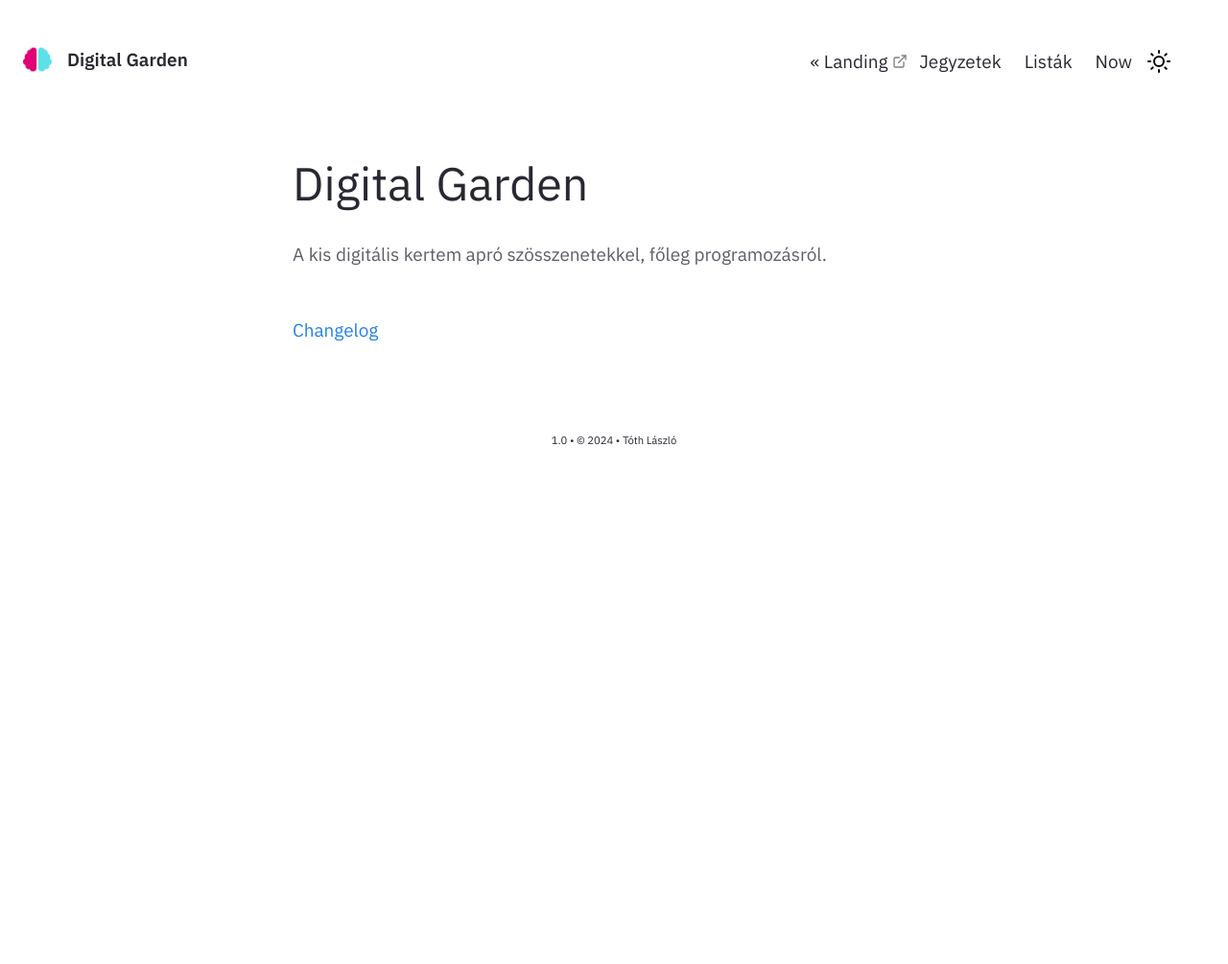
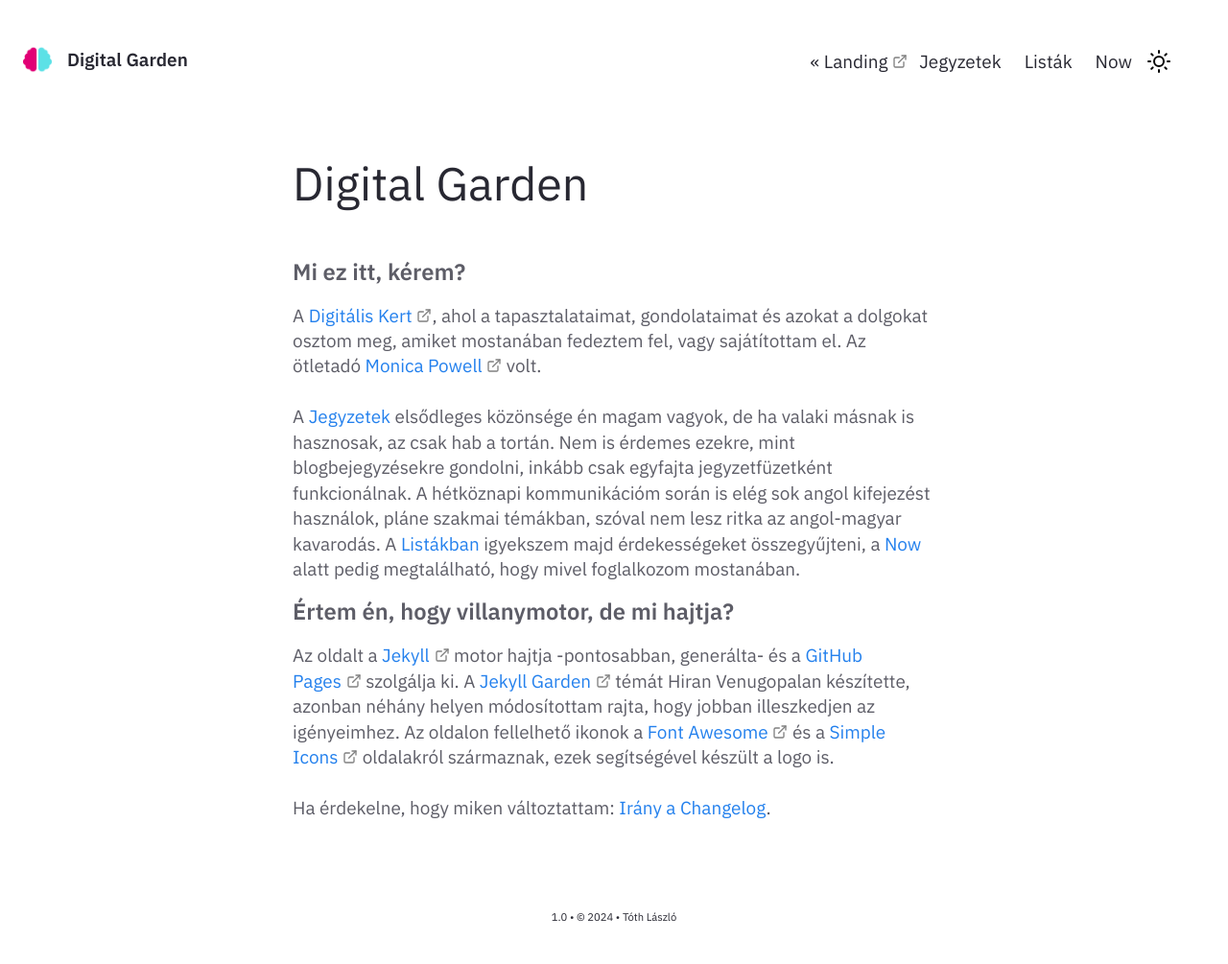
Before and after one commit to tothlp/garden, a Jekyll site: the page built from pages/index.md, in a window 1280 px wide. Shown: the whole page at 96% size. Built offline with Jekyll 4.4.1, drawn with Linux system fonts in a browser that asks for light colours; before the commit the page ends 900 px from its top, so only the background shows below that.

Commit message:
update Homepage

```diff
--- a/_includes/Homepage.html
+++ b/_includes/Homepage.html
@@ -1,8 +1,22 @@
 <div class="home-intro">
     <div class="jumbo">{{site.heading}} </div>
     <div class="home-sub-text">
-        A kis digitális kertem apró szösszenetekkel, főleg programozásról.
-        <br><br><br>
+        <h4>Mi ez itt, kérem?</h4>
 
-        <a href="{{'/changelog' | relative_url}}">Changelog</a>
+        A <a href="https://github.com/MaggieAppleton/digital-gardeners?tab=readme-ov-file" target="_blank" rel="noopener">Digitális Kert</a>, ahol a tapasztalataimat,
+        gondolataimat és azokat a dolgokat osztom meg, amiket mostanában fedeztem fel, vagy sajátítottam el. Az ötletadó <a href="https://github.com/readme/guides/private-documentation" target="_blank" rel="noopener">Monica Powell</a> volt.
+        <br><br>
+        A <a href="{{'/notes' | relative_url}}">Jegyzetek</a> elsődleges közönsége én magam vagyok, de ha valaki másnak is hasznosak, az csak hab a tortán.
+        Nem is érdemes ezekre, mint blogbejegyzésekre gondolni, inkább csak egyfajta jegyzetfüzetként funkcionálnak.
+        A hétköznapi kommunikációm során is elég sok angol kifejezést használok, pláne szakmai témákban, szóval nem lesz ritka az angol-magyar kavarodás.
+        A <a href="{{'/lists' | relative_url}}">Listákban</a> igyekszem majd érdekességeket összegyűjteni, a <a href="{{'/now' | relative_url}}">Now</a> alatt pedig megtalálható, hogy mivel foglalkozom mostanában.
+
+        <h4>Értem én, hogy villanymotor, de mi hajtja?</h4>
+
+        Az oldalt a <a href="https://jekyllrb.com/" target="_blank" rel="noopener">Jekyll</a> motor hajtja -pontosabban, generálta- és a <a href="https://pages.github.com/" target="_blank" rel="noopener">GitHub Pages</a> szolgálja ki.
+        A <a href="https://github.com/Jekyll-Garden/jekyll-garden.github.io" target="_blank" rel="noopener">Jekyll Garden</a> témát Hiran Venugopalan készítette,
+        azonban néhány helyen módosítottam rajta, hogy jobban illeszkedjen az igényeimhez.
+        Az oldalon fellelhető ikonok a <a href="https://fontawesome.com/" target="_blank" rel="noopener">Font Awesome</a> és a <a href="https://simpleicons.org/" target="_blank" rel="noopener">Simple Icons</a> oldalakról származnak, ezek segítségével készült a logo is.
+<br><br>
+        Ha érdekelne, hogy miken változtattam: <a href="{{'/changelog' | relative_url}}">Irány a Changelog</a>.
 </div> </div>
```
